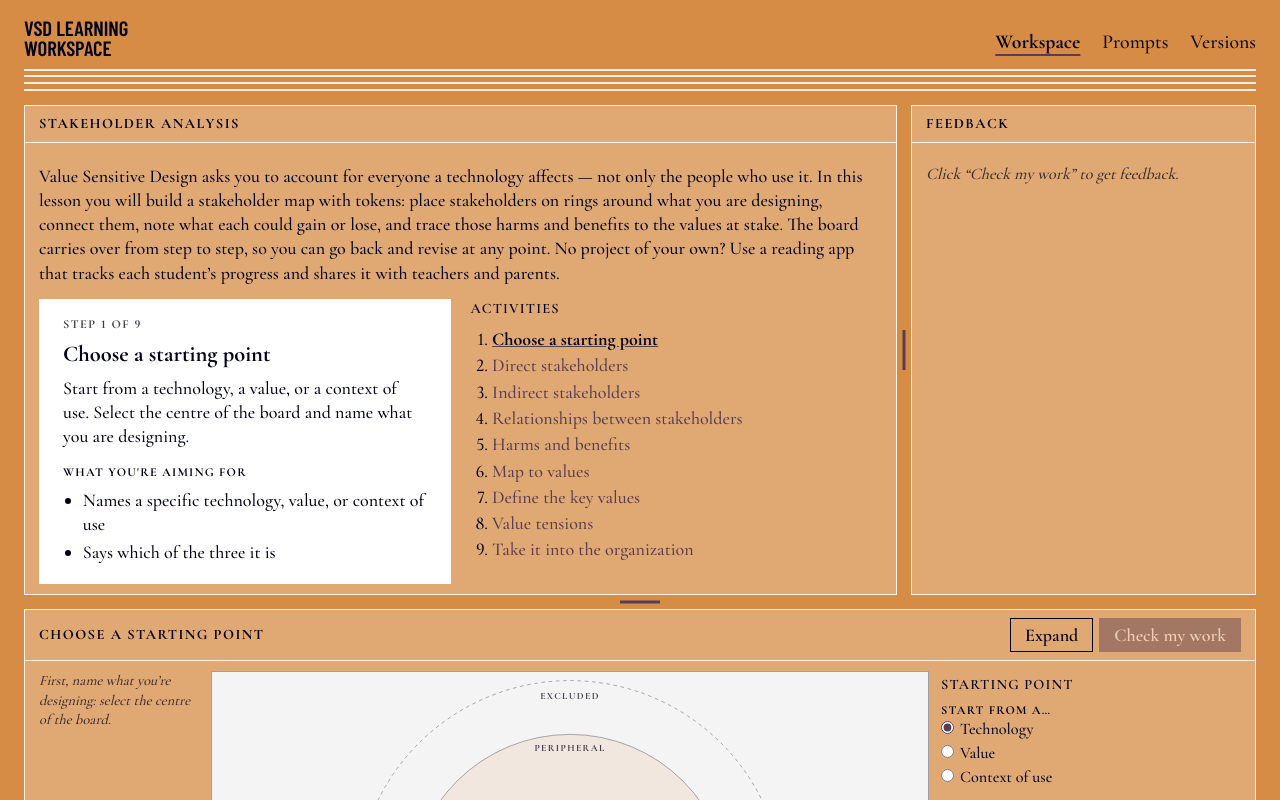
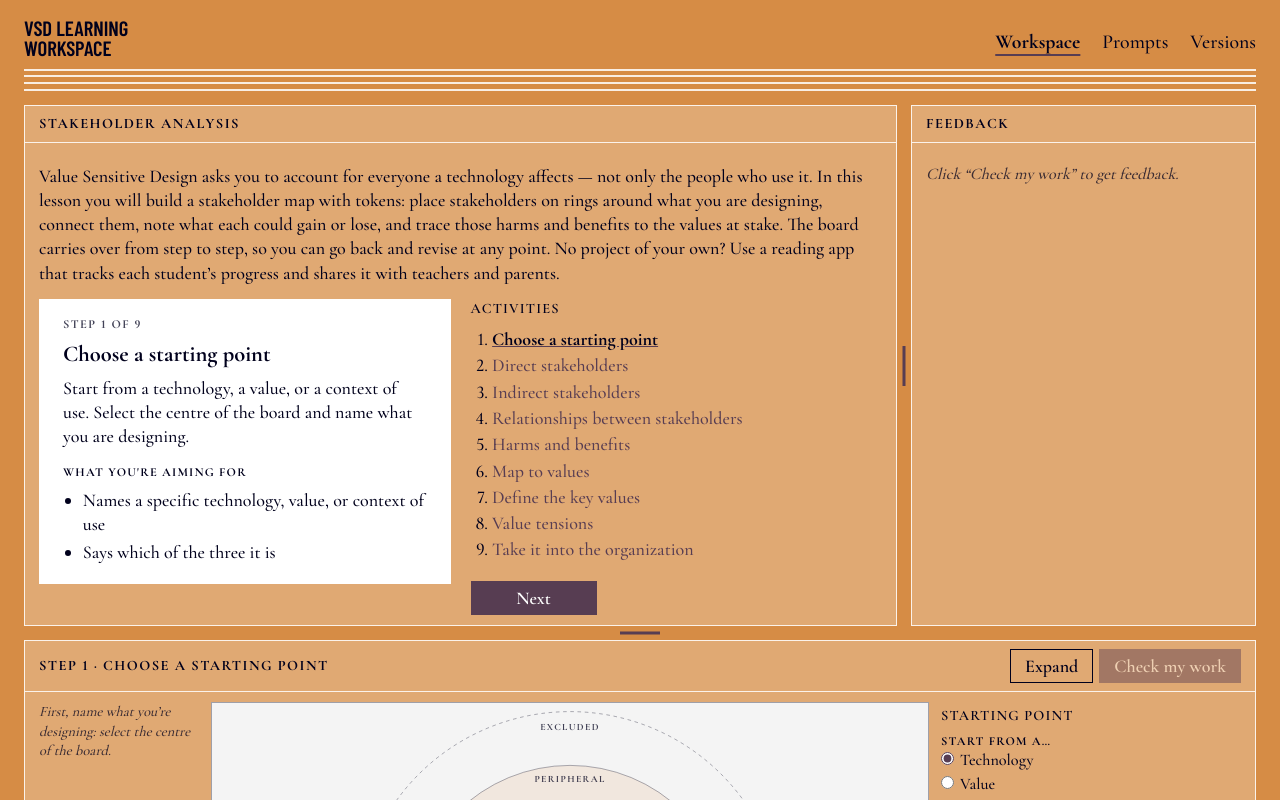
Before and after one commit to bcsaldias/ai-vsd, a React (Vite) app in the folder frontend/: page / in a window 1280 px wide. Built offline with nearby package versions, Linux system fonts and the light colour scheme.

Commit message:
Minor upgrades

```diff
--- a/frontend/src/styles.css
+++ b/frontend/src/styles.css
@@ -235,6 +235,9 @@ body.resizing-row { cursor: row-resize; user-select: none; }
 .step-count { display: block; font-size: 0.68rem; font-weight: 700; line-height: 1; text-transform: uppercase; letter-spacing: 0.12em; color: var(--ink-soft); }
 .step-title { margin: 8px 0 0; font-size: 1.25rem; font-weight: 700; line-height: 1.2; text-transform: none; letter-spacing: 0; }
 .activity-list { padding-left: 1.2rem; margin: 0.4rem 0; }
+.next-step { margin-top: 0.6rem; min-width: 7rem; }
+.next-offer { margin-top: 0.6rem; padding: 12px 16px; background: #fff; display: grid; gap: 8px; }
+.next-offer p { margin: 0; }
 li::marker { font-variant-numeric: lining-nums; }
 button.link {
   border: none;
--- a/frontend/src/workspace/ActivityHost.tsx
+++ b/frontend/src/workspace/ActivityHost.tsx
@@ -1,8 +1,9 @@
 // Renders the activity for a definition and wraps its state in the standard
 // ActivityReport envelope. Knows nothing about how any activity works inside.
+// Checking work is coordinated by WorkspaceTab, so it can also be triggered from elsewhere.
 
-import { useState, type ReactNode } from 'react';
-import type { ActivityDefinition, ActivityReport, ActivityStatus } from '../types/contracts';
+import type { ReactNode } from 'react';
+import type { ActivityDefinition, ActivityReport } from '../types/contracts';
 import { DiagramActivity, type DiagramState } from '../activities/diagram/DiagramActivity';
 import { AnnotationActivity, type AnnotationState } from '../activities/annotation/AnnotationActivity';
 import {
@@ -11,26 +12,25 @@ import {
 
 interface Props {
   definition: ActivityDefinition;
+  /** 1-based position of the activity in the lesson, shown in the header. */
+  number: number;
   savedReport: ActivityReport | null;
   onReport: (report: ActivityReport) => void;
+  onCheck: () => void;
+  canCheck: boolean;
   /** Extra header controls supplied by the layout (e.g. expand). */
   headerActions?: ReactNode;
 }
 
-export function ActivityHost({ definition, savedReport, onReport, headerActions }: Props) {
-  const [latestState, setLatestState] = useState<unknown>(savedReport?.state ?? null);
-
-  const report = (state: unknown, status: ActivityStatus) => {
-    setLatestState(state);
+export function ActivityHost({ definition, number, savedReport, onReport, onCheck, canCheck, headerActions }: Props) {
+  const onChange = (state: unknown) =>
     onReport({
       activityId: definition.id,
       kind: definition.kind,
-      status,
+      status: 'in-progress',
       state,
       updatedAt: new Date().toISOString(),
     });
-  };
-  const onChange = (state: unknown) => report(state, 'in-progress');
 
   const common = { prompt: definition.prompt, config: definition.config, onChange };
 
@@ -50,10 +50,10 @@ export function ActivityHost({ definition, savedReport, onReport, headerActions
   return (
     <section id="activity-panel" className="panel activity-panel" aria-label="Activity">
       <header className="panel-header">
-        <h2>{definition.title}</h2>
+        <h2>Step {number} · {definition.title}</h2>
         <div className="actions">
           {headerActions}
-          <button className="primary" onClick={() => report(latestState, 'submitted')} disabled={latestState == null}>
+          <button className="primary" onClick={onCheck} disabled={!canCheck}>
             Check my work
           </button>
         </div>
--- a/frontend/src/workspace/LearningWorkspace.tsx
+++ b/frontend/src/workspace/LearningWorkspace.tsx
@@ -1,16 +1,38 @@
+import { useEffect, useRef, useState } from 'react';
 import type { Lesson } from '../types/contracts';
 
 interface Props {
   lesson: Lesson;
   currentActivityId: string;
   onSelectActivity: (activityId: string) => void;
+  /** The current activity's work has been checked and hasn't changed since. */
+  checked: boolean;
+  /** There is work to check. */
+  canCheck: boolean;
+  onCheck: () => void;
+  /** Goes to the next activity; absent on the last one. */
+  onNext?: () => void;
 }
 
 /** Lesson intro, the current activity's card (what to do + objectives), and the activity list.
     Activities don't repeat their prompt; this card is where students read it. */
-export function LearningWorkspace({ lesson, currentActivityId, onSelectActivity }: Props) {
+export function LearningWorkspace({ lesson, currentActivityId, onSelectActivity, checked, canCheck, onCheck, onNext }: Props) {
   const index = lesson.activities.findIndex((a) => a.id === currentActivityId);
   const current = lesson.activities[index];
+
+  // "Next" on unchecked work first offers to check it. Keyed by activity, so it closes on any step change.
+  const [offerFor, setOfferFor] = useState<string | null>(null);
+  const offering = offerFor === currentActivityId;
+  const offerRef = useRef<HTMLDivElement>(null);
+  useEffect(() => {
+    if (offering) offerRef.current?.querySelector<HTMLButtonElement>('button:not(:disabled)')?.focus();
+  }, [offering]);
+
+  const next = () => {
+    if (!onNext) return;
+    if (checked) onNext();
+    else setOfferFor(currentActivityId);
+  };
 
   return (
     <section id="workspace-panel" className="panel workspace-panel" aria-label="VSD Learning workspace">
@@ -48,6 +70,22 @@ export function LearningWorkspace({ lesson, currentActivityId, onSelectActivity
                 </li>
               ))}
             </ol>
+
+            {onNext && !offering && (
+              <button className="primary next-step" onClick={next}>Next</button>
+            )}
+            {onNext && offering && (
+              <div className="next-offer" ref={offerRef} role="group" aria-label="Before you move on">
+                <p>Check your work before moving on? Feedback will appear in the Feedback panel.</p>
+                {!canCheck && <p className="hint">Nothing to check yet: you haven’t changed anything in this step.</p>}
+                <div className="inline-buttons">
+                  <button className="primary" disabled={!canCheck} onClick={() => { setOfferFor(null); onCheck(); }}>
+                    Check my work
+                  </button>
+                  <button onClick={() => { setOfferFor(null); onNext(); }}>Skip to next step</button>
+                </div>
+              </div>
+            )}
           </nav>
         </div>
       </div>
--- a/frontend/src/workspace/WorkspaceTab.tsx
+++ b/frontend/src/workspace/WorkspaceTab.tsx
@@ -2,7 +2,7 @@
 // reports to persistence and feedback; implements no activity behavior itself.
 
 import { useEffect, useRef, useState, type CSSProperties } from 'react';
-import type { ActivityReport, Feedback, Lesson } from '../types/contracts';
+import type { ActivityReport, ActivityStatus, Feedback, Lesson } from '../types/contracts';
 import { getLesson, loadReport, saveReport } from '../services/activityService';
 import { requestFeedback } from '../services/feedbackService';
 import { LearningWorkspace } from './LearningWorkspace';
@@ -20,6 +20,10 @@ export function WorkspaceTab() {
   const [feedback, setFeedback] = useState<Feedback | null>(null);
   const [loadingFeedback, setLoadingFeedback] = useState(false);
   const currentId = useRef<string | null>(null);
+  // The current activity's latest report — what "Check my work" submits — and its status
+  // (null until there is work to check).
+  const latest = useRef<ActivityReport | null>(null);
+  const [status, setStatus] = useState<ActivityStatus | null>(null);
   // Expanded = activity panel fills the visible area; Restore returns to the previous height.
   const [expanded, setExpanded] = useState(false);
   const restoreActivityTo = useRef<number>(LAYOUT_LIMITS.activityHeight.default);
@@ -47,14 +51,23 @@ export function WorkspaceTab() {
     const definition = lesson?.activities.find((a) => a.id === activityId);
     if (!activityId || !definition) return;
     setFeedback(null);
+    latest.current = null;
+    setStatus(null);
     loadReport(definition).then((report) => {
-      if (currentId.current === activityId) setSaved({ activityId, report });
+      if (currentId.current !== activityId) return;
+      setSaved({ activityId, report });
+      latest.current = report;
+      setStatus(report?.status ?? null);
     });
   }, [activityId, lesson]);
 
   const handleReport = async (report: ActivityReport) => {
     const definition = lesson?.activities.find((a) => a.id === report.activityId);
     if (!definition) return;
+    if (report.activityId === currentId.current) {
+      latest.current = report;
+      setStatus(report.status);
+    }
     await saveReport(definition, report);
     if (report.status !== 'submitted') return;
     setLoadingFeedback(true);
@@ -68,7 +81,21 @@ export function WorkspaceTab() {
   };
 
   if (!lesson || !activityId) return <p className="hint">Loading lesson…</p>;
-  const definition = lesson.activities.find((a) => a.id === activityId)!;
+  const index = lesson.activities.findIndex((a) => a.id === activityId);
+  const definition = lesson.activities[index];
+  const next = lesson.activities[index + 1];
+
+  // Submits the latest work for the current activity (from the activity panel or the Next prompt).
+  const checkWork = () => {
+    if (!latest.current) return;
+    handleReport({
+      ...latest.current,
+      activityId: definition.id,
+      kind: definition.kind,
+      status: 'submitted',
+      updatedAt: new Date().toISOString(),
+    });
+  };
   // Activities that share state (the steps of one board) share one host, so the board
   // stays mounted — with its zoom and selection — when the student moves between steps.
   const hostKey = (id: string) => lesson.activities.find((a) => a.id === id)?.stateKey ?? id;
@@ -106,7 +133,15 @@ export function WorkspaceTab() {
 
   return (
     <div className="workspace-grid" ref={gridRef} style={gridStyle}>
-      <LearningWorkspace lesson={lesson} currentActivityId={activityId} onSelectActivity={setActivityId} />
+      <LearningWorkspace
+        lesson={lesson}
+        currentActivityId={activityId}
+        onSelectActivity={setActivityId}
+        checked={status === 'submitted'}
+        canCheck={status !== null}
+        onCheck={checkWork}
+        onNext={next ? () => setActivityId(next.id) : undefined}
+      />
       <ResizeHandle
         orientation="vertical"
         label="Resize feedback panel"
@@ -140,6 +175,9 @@ export function WorkspaceTab() {
         <ActivityHost
           key={hostKey(activityId)}
           definition={definition}
+          number={index + 1}
+          onCheck={checkWork}
+          canCheck={status !== null}
           savedReport={saved.report}
           onReport={handleReport}
           headerActions={expandButton}
```
Also changed, not shown: 1 other file (tests, documents, lock files or other folders).
